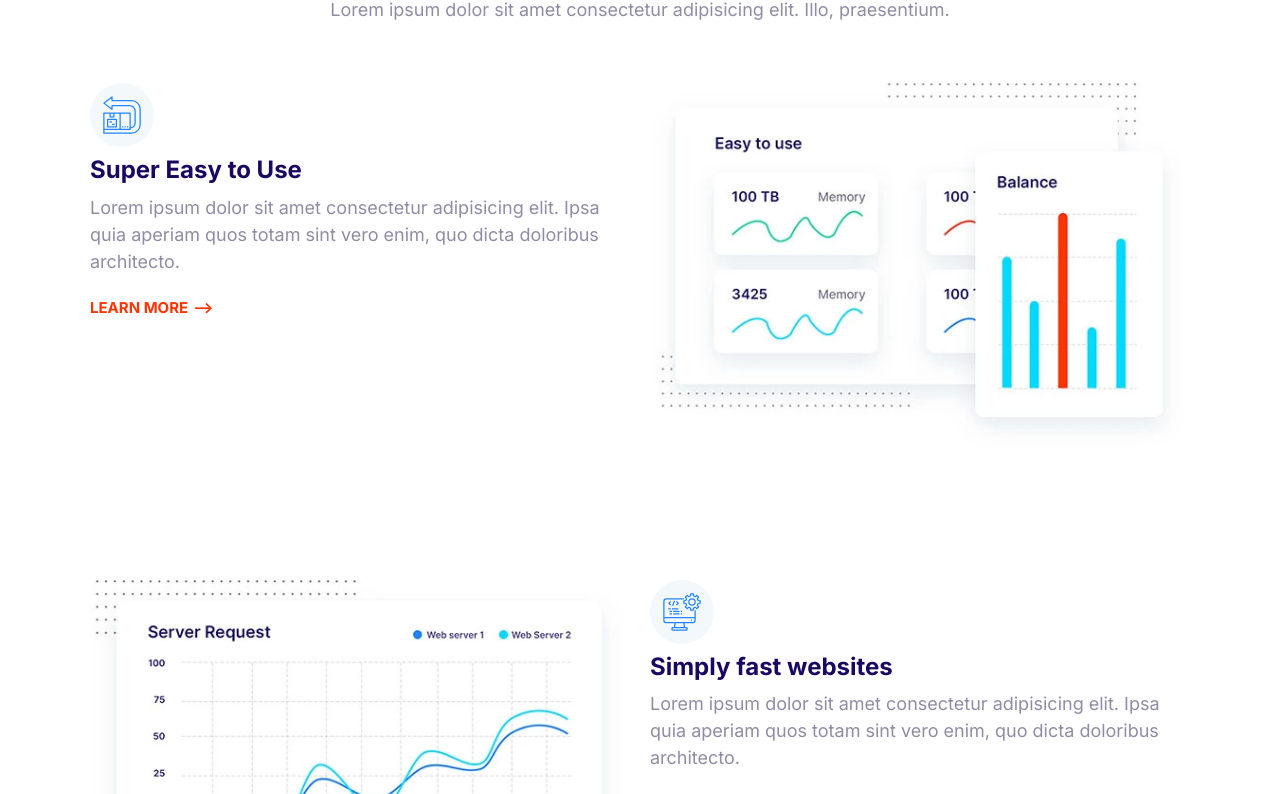
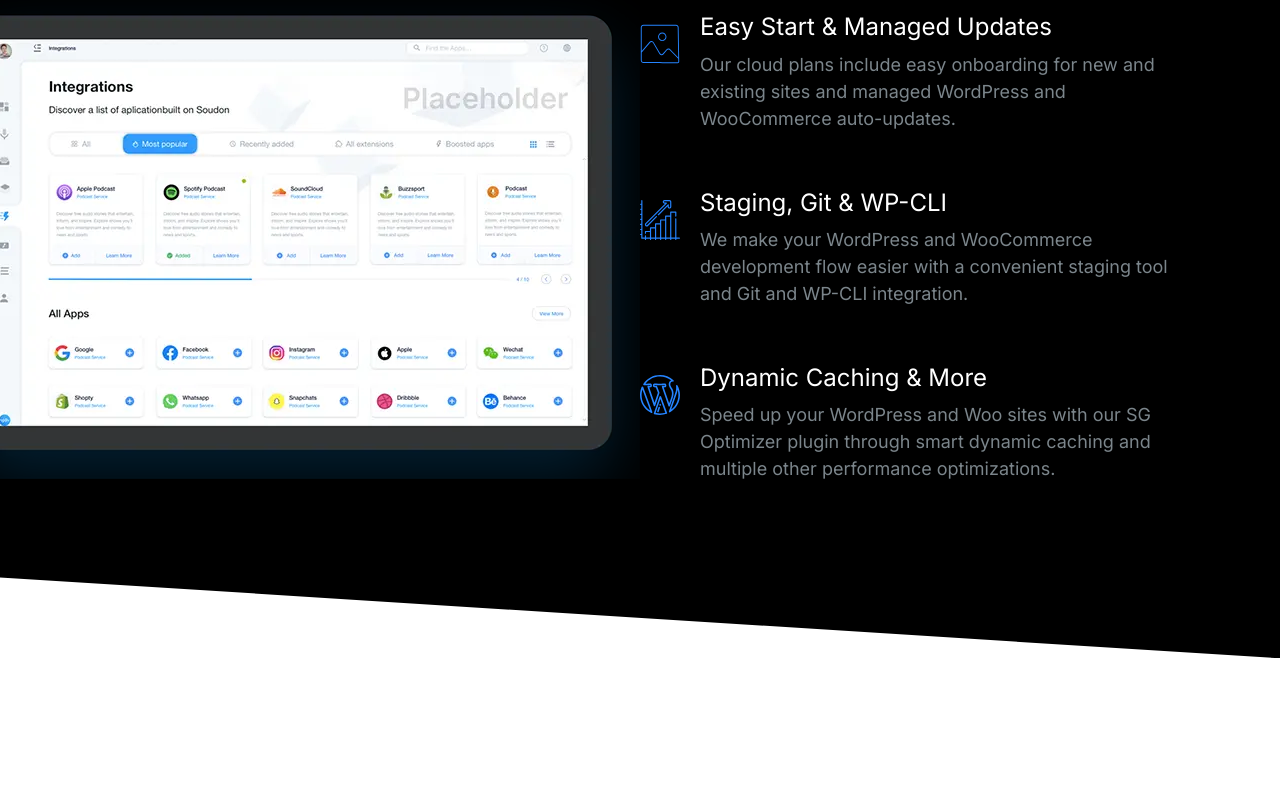
Before and after one commit to fainazfatima94/moshified, a plain HTML site: page index.html in a window 1280 px wide. Shown: the part 151-945 px from the top of the page. After the commit the page ends 809 px from the top, so only its background shows below. Drawn offline with Linux system fonts and the light colour scheme.

Commit message:
block-showcase

```diff
--- a/css/styles.css
+++ b/css/styles.css
@@ -16,6 +16,11 @@
 }
 
 /* Typography */
+::selection {
+    background: var(--color-primary);
+    color: #fff;
+}
+
 
 html {
     /* 62.5% of 16px (default) = 10px  */
@@ -72,6 +77,7 @@ p {
 
     h3 {
         font-size: 2.4rem;
+        font-weight: 500;
     }
 }
 
@@ -147,12 +153,12 @@ a {
 .list {
     list-style: none; /* to get rid of the default style */
     padding-left: 0; /* to get rid of default left padding by the browser */
-    color: var(--color-headings);
 }
 
 .list--inline .list__item{
     display: inline-block;
     margin-right: 2rem;
+    color: var(--color-headings);
 }
 
 .list--tick {
@@ -432,9 +438,10 @@ a {
 }
 
 
-/* Media */
+/* Medias */
 .media {
     display: flex;
+    margin-bottom: 4rem;
 }
 
 .media__title {
@@ -643,19 +650,21 @@ a {
     color: #7b858b;
 }
 
-.block--dark .block__heading {
+.block--dark h1,
+.block--dark h2,
+.block--dark h3 {
     color: #fff;
 }
 
 .block--skewed-right {
     padding-bottom: calc(var(--padding-vertical) + 4rem);
-    clip-path: polygon(0% 0%, 100% 0%, 100% 100%, 0% 80%);
+    clip-path: polygon(0% 0%, 100% 0%, 100% 100%, 0% 90%);
 }
 
 
 .block--skewed-left {
     padding-bottom: calc(var(--padding-vertical) + 4rem);
-    clip-path: polygon(0% 0%, 100% 0%, 100% 80%, 0% 100%);
+    clip-path: polygon(0% 0%, 100% 0%, 100% 90%, 0% 100%);
 }
 
 
@@ -729,9 +738,6 @@ a {
 }
 
 /* Hero */
-.hero {
-    clip-path: polygon(0% 0%, 100% 0%, 100% 90%, 0% 100%);
-}
 
 .hero__tagline {
     font-size: 2rem;
@@ -815,3 +821,24 @@ a {
         order: 2;
     }
 }
+
+
+/* Showcase Block */
+.block-showcase__image > img {
+    width: 100%;
+}
+
+@media screen and (min-width: 768px) {
+    .block-showcase .grid {
+        grid-template-columns: 50% 50%; /* 1fr 1fr overrided. not depended on content size */
+    }
+
+    .block-showcase__image {
+        justify-self: end; /* to align the image to the end of its column */
+    }
+
+    .block-showcase__image > img {
+        width: auto;
+        max-width: 700px;
+    }
+}
--- a/index.html
+++ b/index.html
@@ -14,118 +14,72 @@
     <link rel="stylesheet" href="css/styles.css" />
   </head>
   <body>
-    <section class="block container">
+    <section class="block block--dark block--skewed-right block-showcase">
       <header class="block__header">
-        <h2>Host on the Cloud to keep growing</h2>
-        <p>
-          Lorem ipsum dolor sit amet consectetur adipisicing elit. Illo,
-          praesentium.
-        </p>
+        <h2>User-friendly Control Panel</h2>
       </header>
-      <article class="grid grid--1x2 feature">
-        <div class="feature__content">
-          <span class="icon-container">
-            <svg class="icon icon--primary">
-              <use xlink:href="images/sprite.svg#easy"></use>
-            </svg>
-          </span>
-          <h3 class="feature__heading">Super Easy to Use</h3>
-          <p>
-            Lorem ipsum dolor sit amet consectetur adipisicing elit. Ipsa quia
-            aperiam quos totam sint vero enim, quo dicta doloribus architecto.
-          </p>
-          <a href="#" class="link-arrow">Learn More</a>
-        </div>
-        <picture>
+      <div class="container grid grid--1x2">
+        <picture class="block-showcase__image">
           <source
             type="image/webp"
-            srcset="images/easy.webp 1x, images/easy@2x.webp 2x"
-          />
+            srcset="images/ipad.webp 1x, images/ipad@2x.webp 2x" />
           <source
-            type="image/jpg"
-            srcset="images/easy.jpg 1x, images/easy@2x.jpg 2x"
-          />
-          <img class="feature__image" src="images/easy@2x.jpg" alt="" />
-        </picture>
-      </article>
-      <article class="grid grid--1x2 feature">
-        <div class="feature__content">
-          <span class="icon-container">
+            type="image/png"
+            srcset="images/ipad.png 1x, images/ipad@2x.png 2x" />
+          <img src="images/ipad.png" alt=""
+        /></picture>
+        <ul class="list">
+          <li>
+            <div class="media">
+              <div class="media__image">
                 <svg class="icon icon--primary">
-              <use xlink:href="images/sprite.svg#computer"></use>
+                  <use xlink:href="images/sprite.svg#snap"></use>
                 </svg>
-          </span>
-          <h3 class="feature__heading">Simply fast websites</h3>
+              </div>
+              <div class="media__body">
+                <h3 class="media__title">Easy Start & Managed Updates</h3>
                 <p>
-            Lorem ipsum dolor sit amet consectetur adipisicing elit. Ipsa quia
-            aperiam quos totam sint vero enim, quo dicta doloribus architecto.
+                  Our cloud plans include easy onboarding for new and existing
+                  sites and managed WordPress and WooCommerce auto-updates.
                 </p>
-          <a href="#" class="link-arrow">Learn More</a>
               </div>
-        <picture>
-          <source
-            type="image/webp"
-            srcset="images/fast.webp 1x, images/fast@2x.webp 2x"
-          />
-          <source
-            type="image/jpg"
-            srcset="images/fast.jpg 1x, images/fast@2x.jpg 2x"
-          />
-          <img class="feature__image" src="images/fast@2x.jpg" alt="" />
-        </picture>
-      </article>
-      <article class="grid grid--1x2 feature">
-        <div class="feature__content">
-          <span class="icon-container">
+            </div>
+          </li>
+          <li>
+            <div class="media">
+              <div class="media__image">
+                <svg class="icon icon--primary">
+                  <use xlink:href="images/sprite.svg#growth"></use>
+                </svg>
+              </div>
+              <div class="media__body">
+                <h3 class="media__title">Staging, Git & WP-CLI</h3>
+                <p>
+                  We make your WordPress and WooCommerce development flow easier
+                  with a convenient staging tool and Git and WP-CLI integration.
+                </p>
+              </div>
+            </div>
+          </li>
+          <li>
+            <div class="media">
+              <div class="media__image">
                 <svg class="icon icon--primary">
                   <use xlink:href="images/sprite.svg#wordpress"></use>
                 </svg>
-          </span>
-          <h3 class="feature__heading">WordPress made easy</h3>
+              </div>
+              <div class="media__body">
+                <h3 class="media__title">Dynamic Caching & More</h3>
                 <p>
-            Lorem ipsum dolor sit amet consectetur adipisicing elit. Ipsa quia
-            aperiam quos totam sint vero enim, quo dicta doloribus architecto.
+                  Speed up your WordPress and Woo sites with our SG Optimizer
+                  plugin through smart dynamic caching and multiple other
+                  performance optimizations.
                 </p>
-          <a href="#" class="link-arrow">Learn More</a>
               </div>
-        <picture>
-          <source
-            type="image/webp"
-            srcset="images/wordpress.webp 1x, images/wordpress@2x.webp 2x"
-          />
-          <source
-            type="image/jpg"
-            srcset="images/wordpress.jpg 1x, images/wordpress@2x.jpg 2x"
-          />
-          <img class="feature__image" src="images/wordpress@2x.jpg" alt="" />
-        </picture>
-      </article>
-      <article class="grid grid--1x2 feature">
-        <div class="feature__content">
-          <span class="icon-container">
-            <svg class="icon icon--primary">
-              <use xlink:href="images/sprite.svg#clock"></use>
-            </svg>
-          </span>
-          <h3 class="feature__heading">24/7 Expert Support</h3>
-          <p>
-            Lorem ipsum dolor sit amet consectetur adipisicing elit. Ipsa quia
-            aperiam quos totam sint vero enim, quo dicta doloribus architecto.
-          </p>
-          <a href="#" class="link-arrow">Learn More</a>
             </div>
-        <picture>
-          <source
-            type="image/webp"
-            srcset="images/support.webp 1x, images/support@2x.webp 2x"
-          />
-          <source
-            type="image/jpg"
-            srcset="images/support.jpg 1x, images/support@2x.jpg 2x"
-          />
-          <img class="feature__image" src="images/support@2x.jpg" alt="" />
-        </picture>
-      </article>
+          </li>
+        </ul>
+      </div>
     </section>
     <script src="js/main.js"></script>
   </body>
```
Also changed, not shown: components/block-showcase.html (added, +67 -0 lines), images/growth.svg (added), images/ipad.png (added), images/ipad.webp (added), images/ipad@2x.png (added), images/ipad@2x.webp (added). Lines whose indentation alone changed are shown as unchanged.
